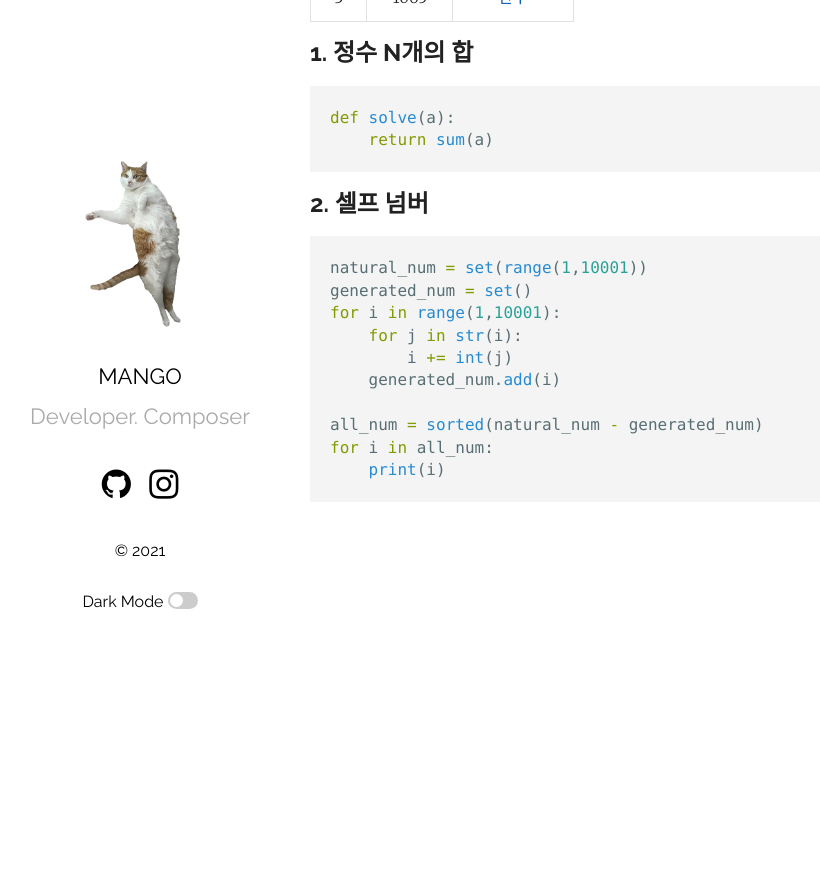
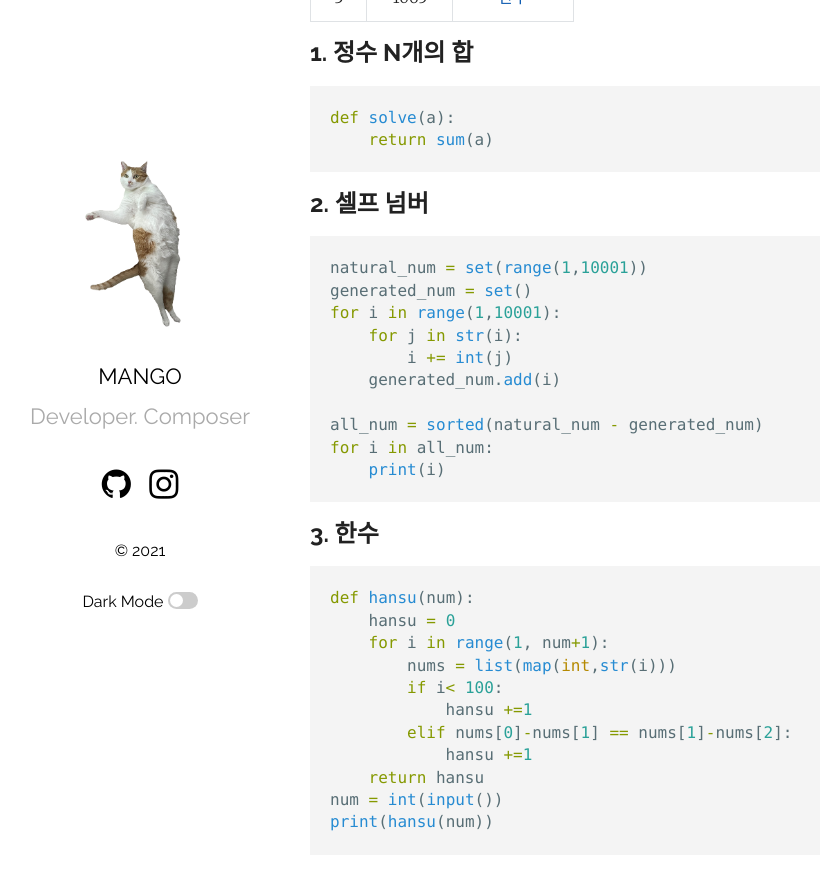
Before and after one commit to KimHyerin25/KimHyerin25.github.io, a Jekyll site: the page built from _posts/2021-10-11-백준-알고리즘-단계별풀이.md, in a window 1280 px wide and 900 px high, scrolled down 733 px. Shown: the top 870 px of the window, without its empty margins (45-865 px from the left). Built offline with Jekyll 4.4.1, drawn with Linux system fonts in a browser that asks for light colours.

Commit message:
백준알고리즘 한수

````diff
--- a/_config.yml
+++ b/_config.yml
@@ -28,11 +28,11 @@ plainwhite:
   # generate social links in footer
   social_links:
     #twitter: samarsault
-    github:  samarsault
+    github:  KimHyerin25
     #linkedIn: in/samarsault
     #dribbble: jekyll
     #flickr:   jekyll
-    instagram: jekyll
+    instagram: mangonuna_gime
     #pinterest: jekyll
     #youtube: jekyll
     #facebook: jekyll
--- a/_posts/2021-10-11-백준-알고리즘-단계별풀이.md
+++ b/_posts/2021-10-11-백준-알고리즘-단계별풀이.md
@@ -54,3 +54,18 @@ all_num = sorted(natural_num - generated_num)
 for i in all_num:
     print(i)
 ```
+
+## 3. 한수
+```python
+def hansu(num):
+    hansu = 0
+    for i in range(1, num+1):
+        nums = list(map(int,str(i)))
+        if i< 100:
+            hansu +=1
+        elif nums[0]-nums[1] == nums[1]-nums[2]:
+            hansu +=1
+    return hansu
+num = int(input())
+print(hansu(num))
+```
````
Also changed, not shown: 1 other file.
